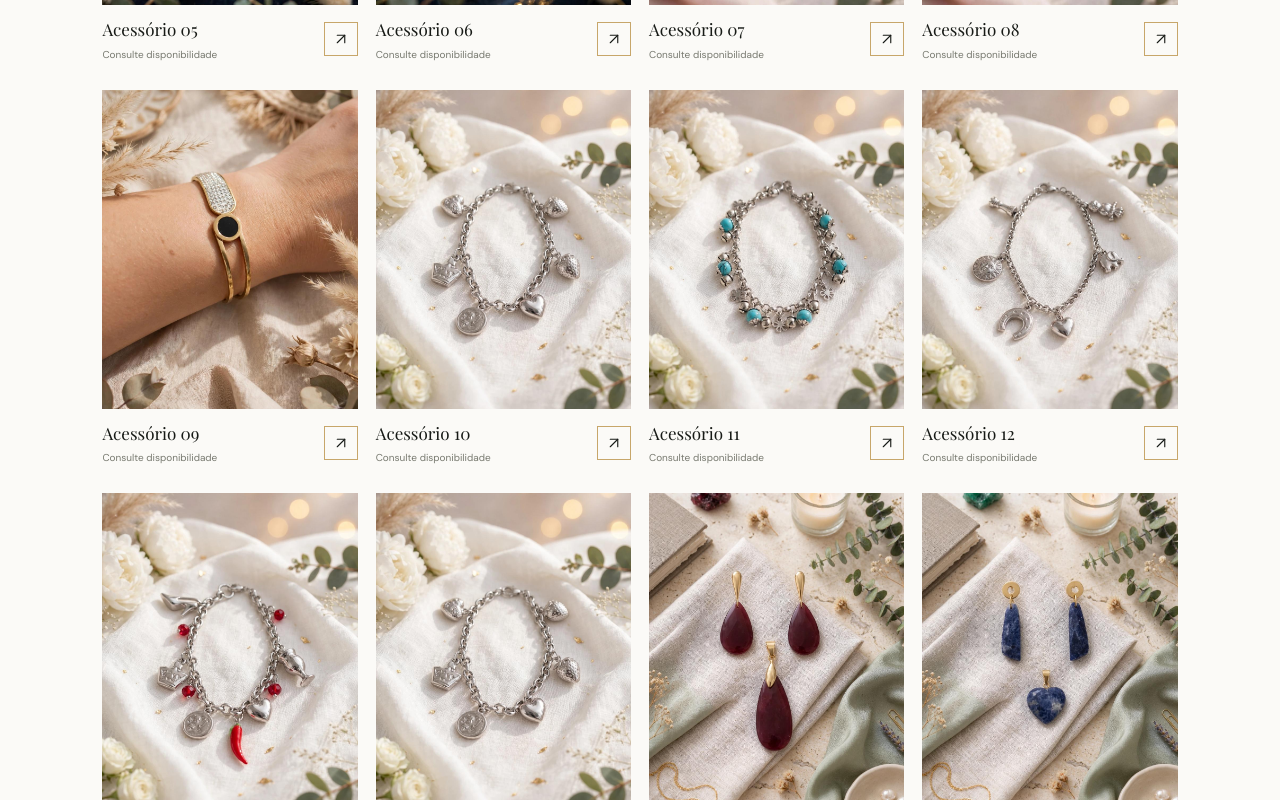
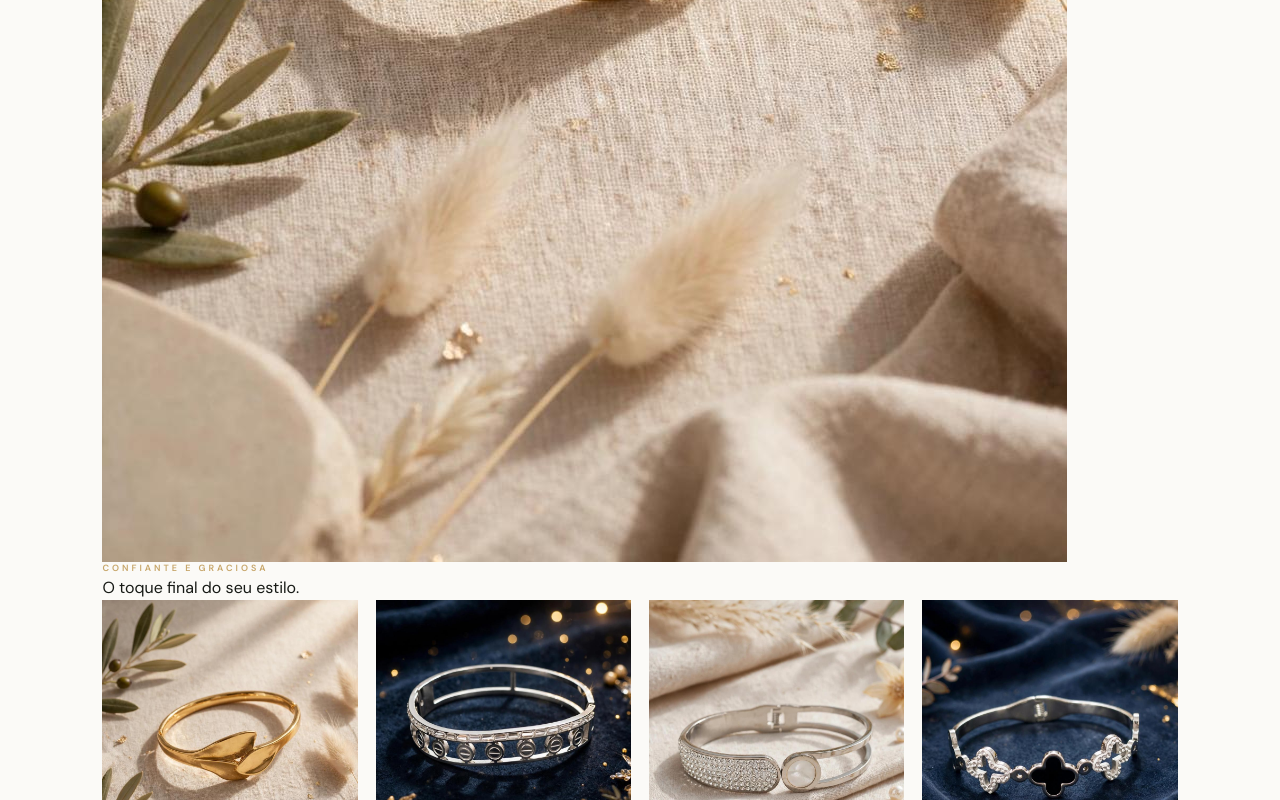
Before and after one commit to khryzao/Bolsas_site, a Next.js app: page / in a window 1280 px wide. Shown: the part 4372-5172 px from the top of the page. Built offline with nearby package versions, Linux system fonts and the light colour scheme; a web font is replaced by a local one.

Commit message:
Adiciona foto de capa à área de acessórios

```diff
--- a/app/page.tsx
+++ b/app/page.tsx
@@ -132,6 +132,10 @@ export default function Home() {
     </section>
     <section className="accessories-section" id="acessorios">
       <motion.div className="section-head" {...reveal}><div><p className="eyebrow">DETALHES QUE FAZEM A DIFERENÇA</p><h2>Acessórios para realçar <em>seu estilo.</em></h2></div><p>Explore nossa seleção e fale com a Carla para consultar disponibilidade e valores.</p></motion.div>
+      <motion.div className="accessories-cover" {...reveal}>
+        <img src={"/" + encodeURIComponent(accessories[0])} alt="Seleção de acessórios da Confiante e Graciosa" />
+        <div className="accessories-cover-overlay"><p className="eyebrow">CONFIANTE E GRACIOSA</p><h3>O toque final do seu estilo.</h3></div>
+      </motion.div>
       <div className="accessories-grid">{accessories.map((photo, index) => <motion.article className="accessory-card" key={photo} initial={reduceMotion ? false : { opacity: 0, y: 22 }} whileInView={{ opacity: 1, y: 0 }} viewport={{ once: true, amount: 0.12 }} transition={{ duration: 0.45, delay: reduceMotion ? 0 : (index % 4) * 0.07 }} whileHover={reduceMotion ? undefined : { y: -5 }}>
         <a className="accessory-photo" href={"/" + encodeURIComponent(photo)} target="_blank" rel="noreferrer" aria-label={"Ampliar foto do acessório " + (index + 1)}><img src={"/" + encodeURIComponent(photo)} alt={"Acessório " + String(index + 1).padStart(2, "0") + " da Confiante e Graciosa"} loading={index < 4 ? "eager" : "lazy"}/></a>
         <div className="clothing-info"><div><h3>Acessório {String(index + 1).padStart(2, "0")}</h3><p>Consulte disponibilidade</p></div><a href={accessoryWhatsapp(index + 1)} target="_blank" rel="noreferrer" aria-label={"Consultar acessório " + (index + 1)} title="Consultar no WhatsApp"><ArrowUpRight size={18} strokeWidth={1.5}/></a></div>
```
